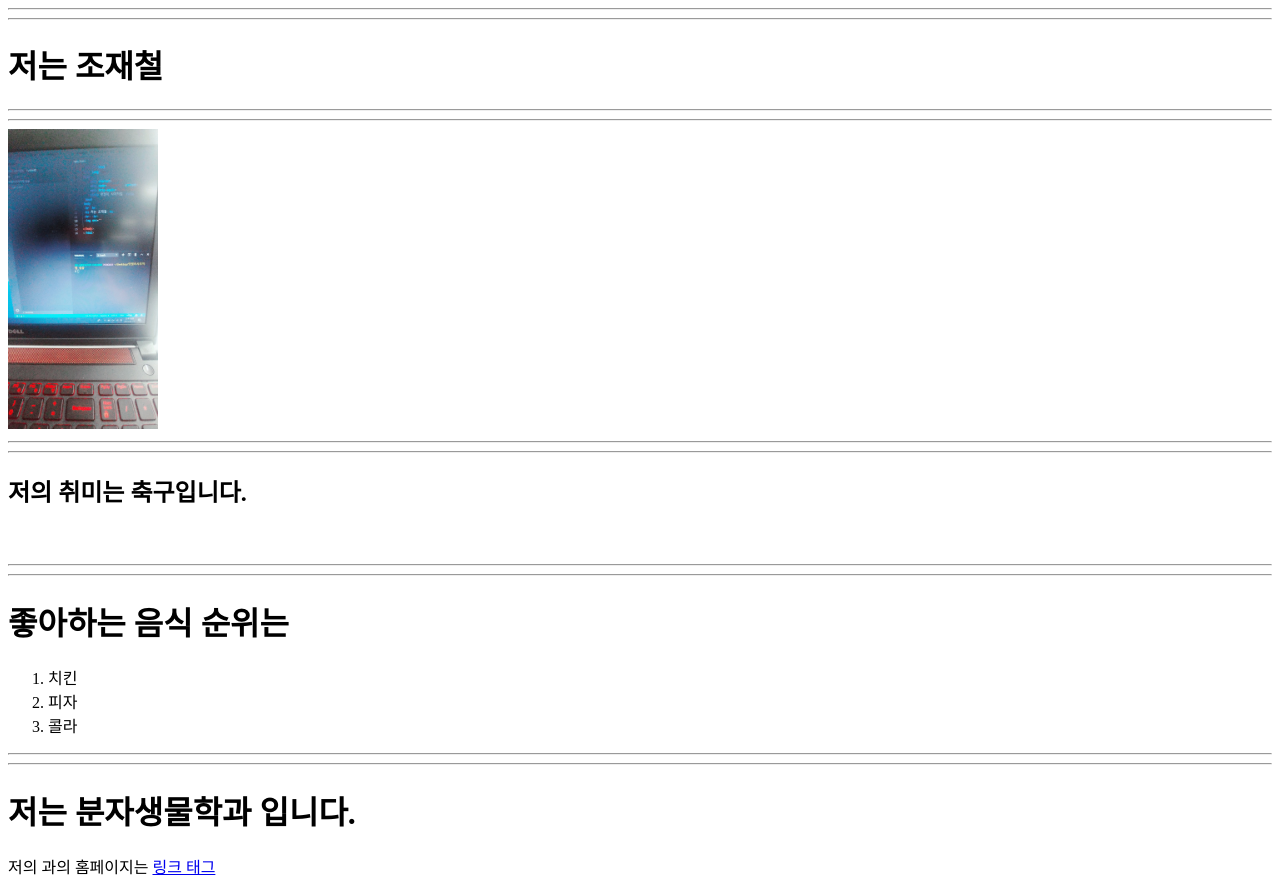
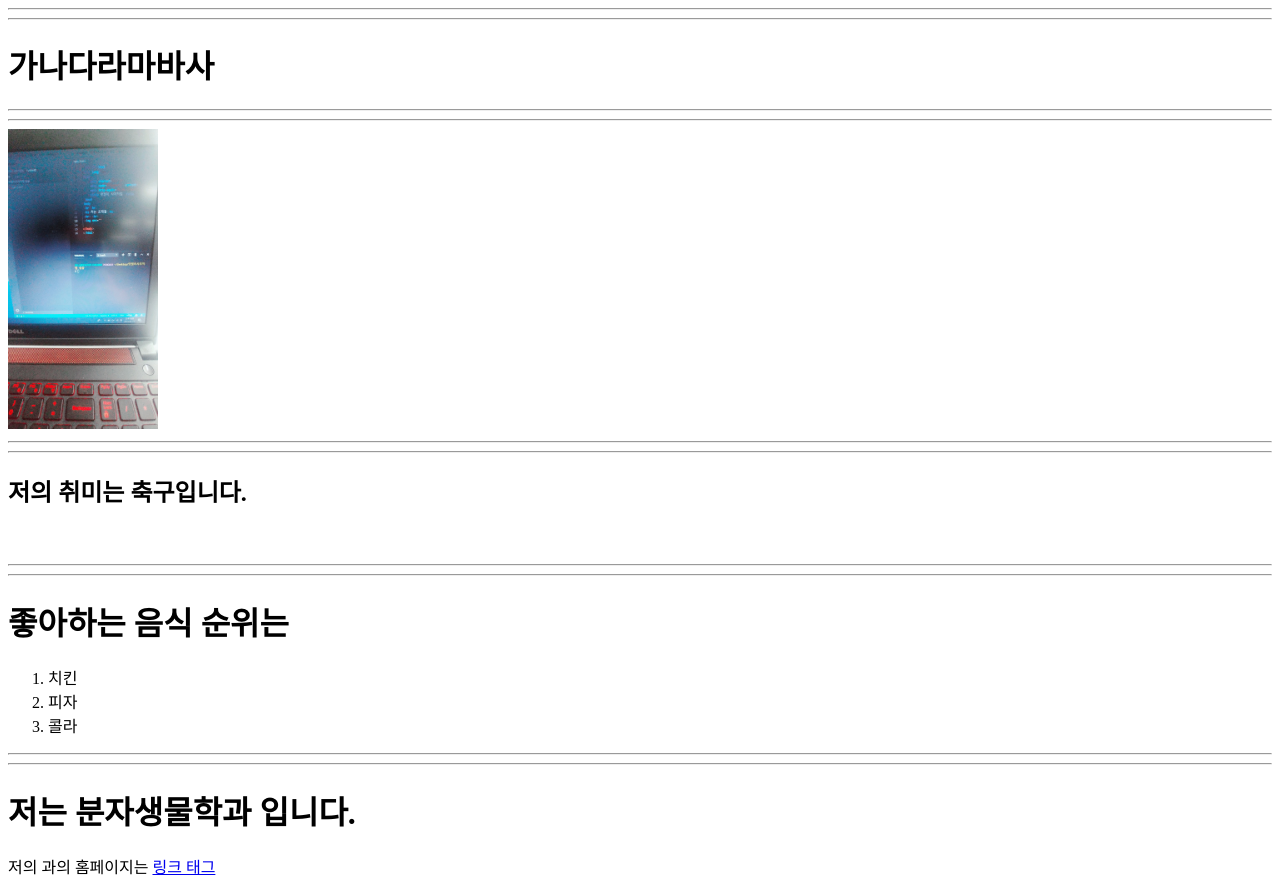
Before and after one commit to JOJAECHEOL/JOJAECHEOL1.github.io, a plain HTML site: page new.html in a window 1280 px wide. Drawn offline with Linux system fonts and the light colour scheme.

Commit message:
introduce

```diff
--- a/new.html
+++ b/new.html
@@ -8,7 +8,7 @@
 </head>
 <body>
  <hr><hr>
- <h1>저는 조재철</h1>
+ <h1>가나다라마바사</h1>
  <hr> <hr>
  <img src="사진.jpg" height="300">
  <hr><hr>
```
